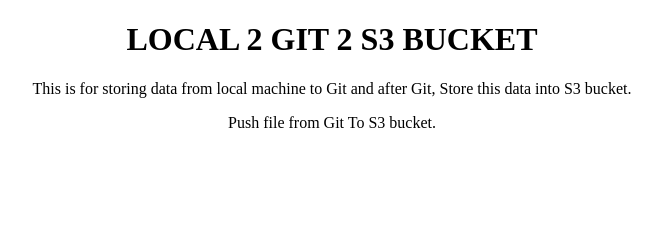
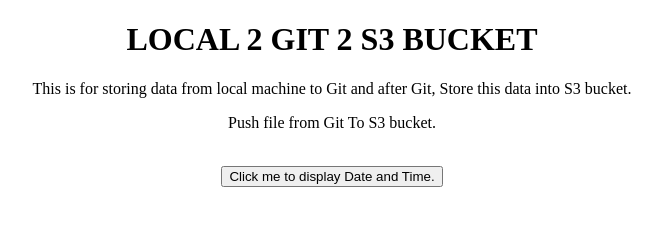
Before and after one commit to laxmikanthcybage/awswithgithub, a plain HTML site: page index.html in a window 1280 px wide. Shown: the whole page, without its empty margins (308-970 px from the left). Drawn offline with Linux system fonts and the light colour scheme.

Commit message:
some line added in index.html

```diff
--- a/index.html
+++ b/index.html
@@ -6,6 +6,13 @@
 
 <p>This is for storing data from local machine to Git and after Git, Store this data into S3 bucket.</p>
 <p>Push file from Git To S3 bucket.</p>
+<br>
+<button type="button"
+onclick="document.getElementById('demo').innerHTML = Date()">
+Click me to display Date and Time.</button>
+
+<p id="demo"></p>
+
 <center>
 </body>
 </html>
```
